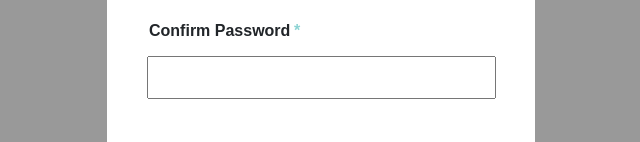
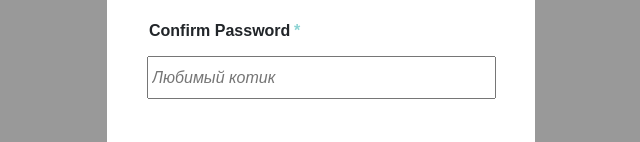
Before and after one commit to Outsideme/Outsideme.github.io, a plain HTML site: page index.html in a window 1280 px wide. Shown: the part 381-523 px from the top of the page, without its empty margins (319-959 px from the left). Drawn offline with Linux system fonts and the light colour scheme.

Commit message:
Добавил PlaceHolder
Kitty

```diff
--- a/index.html
+++ b/index.html
@@ -22,7 +22,7 @@
 	</form>
 	<div class="confirmpassword-title"><p>Confirm Password</p></div>
 	<form action="#">
-		<input class="cpassword" type="password" name="cpass">
+		<input class="cpassword" type="password" placeholder="Любимый котик" name="cpass">
 	</form><div class="button">
 	<button><p>Register now!</p></button>
 
```
